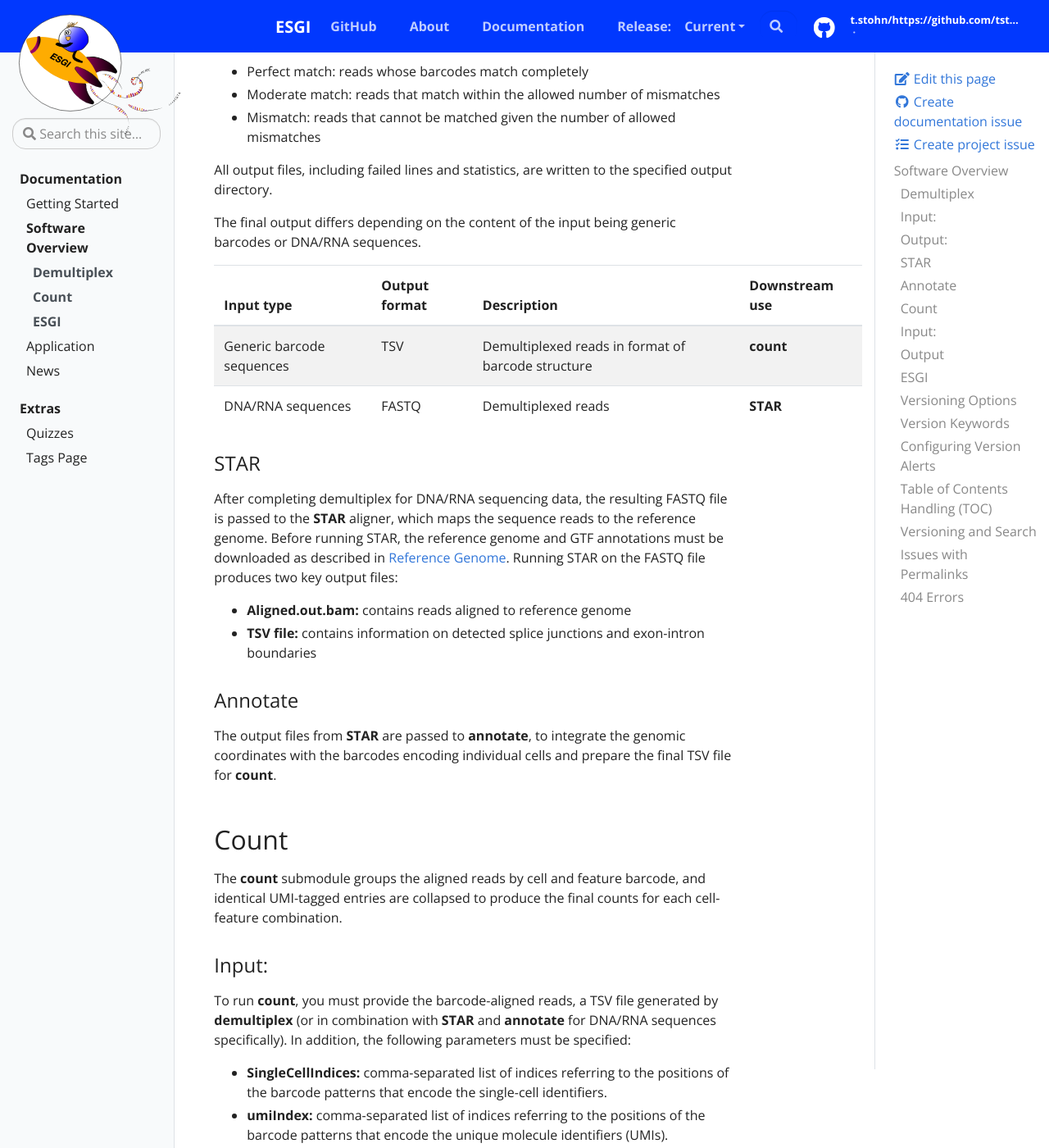
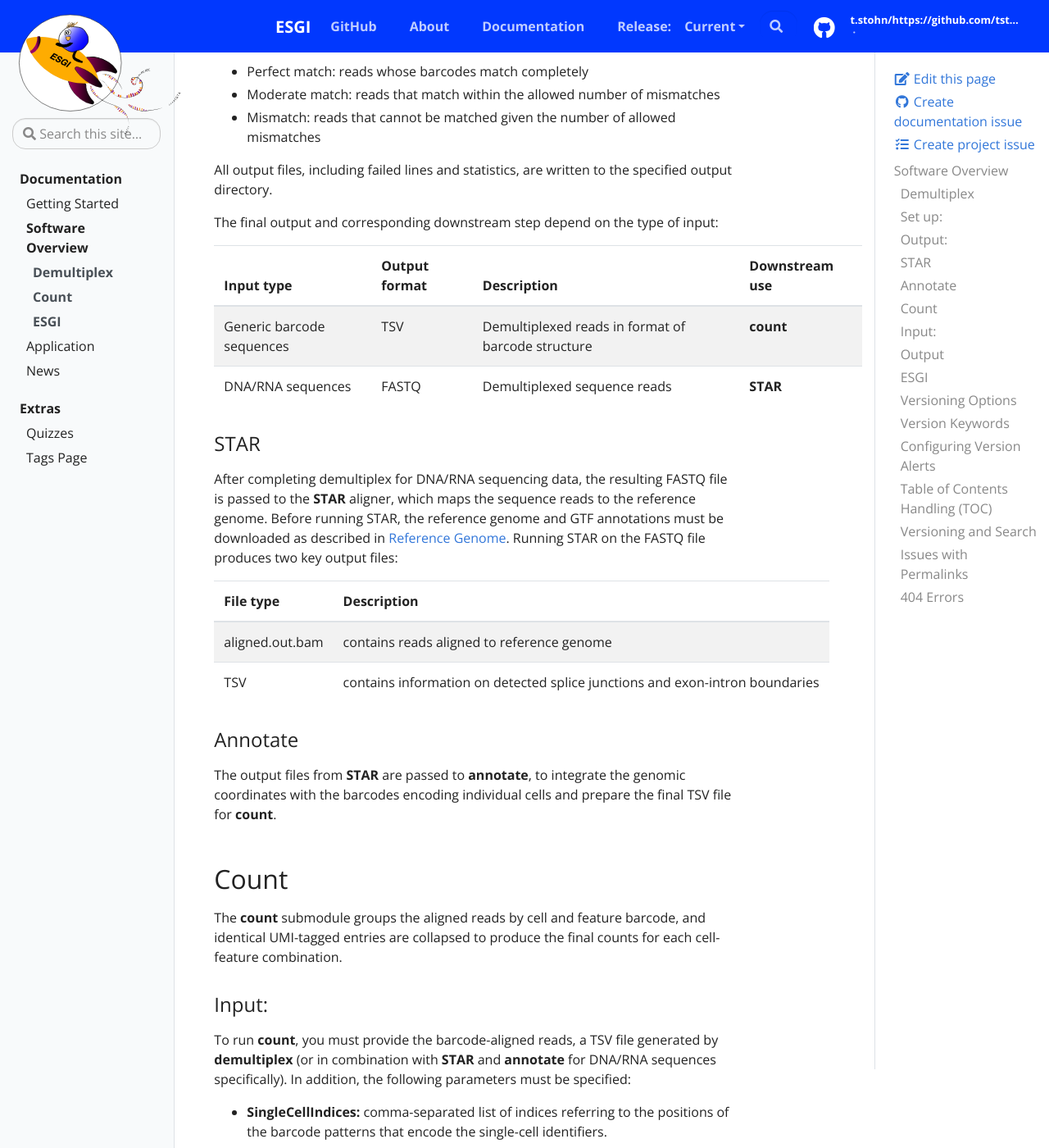
Before and after one commit to tstohn/ESGI.documentation, a Jekyll site: the page built from _docs/software-overview.md, in a window 1280 px wide and 1400 px high, scrolled down 2007 px. Shown: the whole window at 82% size. Built offline with Jekyll 4.4.1, drawn with Linux system fonts in a browser that asks for light colours.

Commit message:
STAR table

```diff
--- a/_docs/software-overview.md
+++ b/_docs/software-overview.md
@@ -10,7 +10,7 @@ description: How to turn on and use versioning
 ## Demultiplex
 Demultiplex assigns sequencing reads to their barcode-encoded single-cell and feature of origin. It supports a wide range of barcode designs within a single experiment, including  barcodes of varying lengths and modality-specific patterns. The tool also allows for mismatches in the barcode patterns arising from insertions, deletions, and substitutions. For generic barcode sequences that encode cell and feature identities, the barcode structure must be specified. This structure is defined by positional barcode patterns, including the number of mismatches allowed for per pattern. When the barcode pattern encodes a gene or transcripts, **ESGI** calls the **STAR** aligner to map these reads to a reference genome, after which **annotate** is used to add the STAR-derived genomic informatiom to the output.
 
-### Input:
+### Set up:
 To demultiplex barcode sequences, you need the following input files:
 
 | Option | Description | File Type |
@@ -52,17 +52,20 @@ After demultiplex completes, it reports the percentage of reads assigned to each
 
 All output files, including failed lines and statistics, are written to the specified output directory.
 
-The final output differs depending on the content of the input being generic barcodes or DNA/RNA sequences.
+The final output and corresponding downstream step depend on the type of input:
 
 | Input type | Output format | Description | Downstream use |
 | ---------- | ------------- | ----------- | -------------- |
 | Generic barcode sequences | TSV | Demultiplexed reads in format of barcode structure| **count**
-| DNA/RNA sequences | FASTQ | Demultiplexed reads | **STAR**
+| DNA/RNA sequences | FASTQ | Demultiplexed sequence reads | **STAR**
 
 ### STAR
 After completing demultiplex for DNA/RNA sequencing data, the resulting FASTQ file is passed to the **STAR** aligner, which maps the sequence reads to the reference genome. Before running STAR, the reference genome and GTF annotations must be downloaded as described in [Reference Genome](getting-started#reference-genome). Running STAR on the FASTQ file produces two key output files:
-- **Aligned.out.bam:** contains reads aligned to reference genome
-- **TSV file:** contains information on detected splice junctions and exon-intron boundaries
+
+| File type | Description |
+| --------- | ----------- |
+| aligned.out.bam | contains reads aligned to reference genome
+| TSV | contains information on detected splice junctions and exon-intron boundaries
 
 ### Annotate
 The output files from **STAR** are passed to **annotate**, to integrate the genomic coordinates with the barcodes encoding individual cells and prepare the final TSV file for **count**.
```
